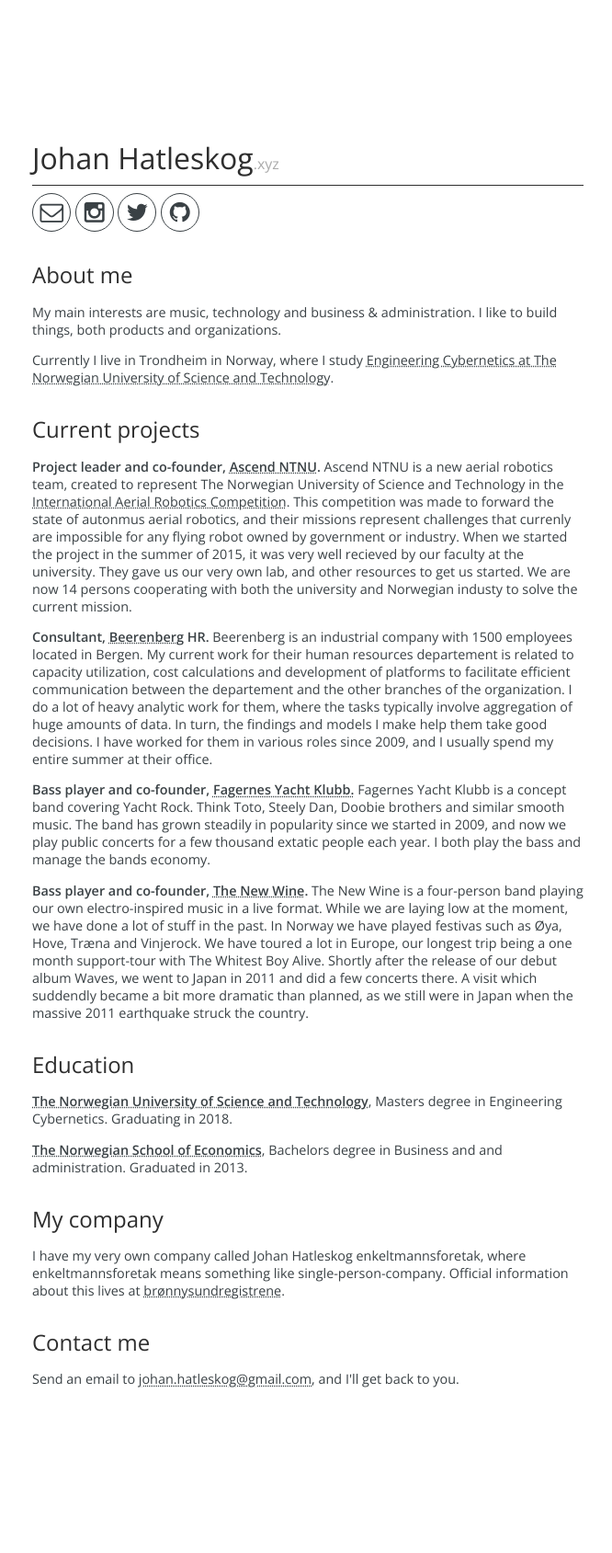
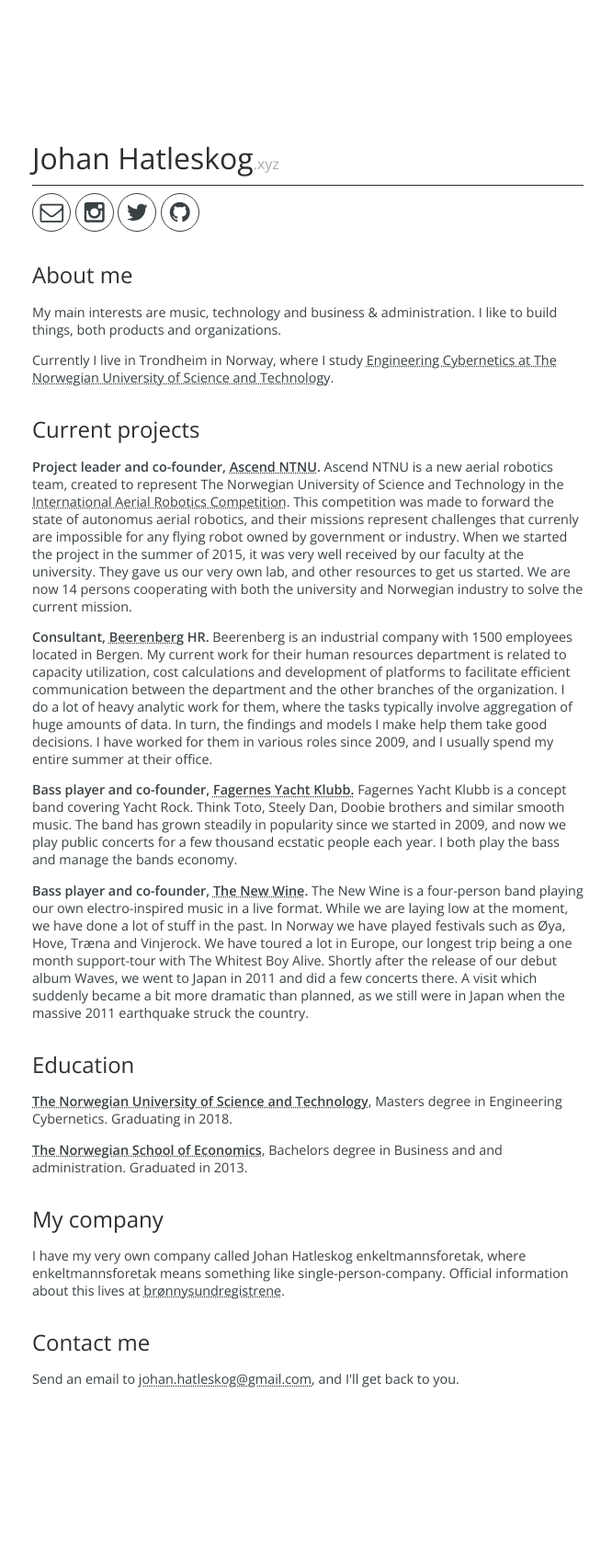
Before and after one commit to sunnivi/johhat.github.io, a Jekyll site: the page built from index.html, in a window 1280 px wide. Shown: the whole page at 92% size, without its empty margins (305-971 px from the left). Built offline with Jekyll 4.4.1, drawn with Linux system fonts in a browser that asks for light colours.

Commit message:
Fix typos

```diff
--- a/index.html
+++ b/index.html
@@ -45,19 +45,19 @@
   <section>
     <h2>Current projects</h2>
     <p>
-      <strong>Project leader and co-founder, <a href="ascendntnu.no">Ascend NTNU</a>.</strong> Ascend NTNU is a new aerial robotics team, created to represent The Norwegian University of Science and Technology in the <a href="http://www.aerialroboticscompetition.org/">International Aerial Robotics Competition</a>. This competition was made to forward the state of autonmus aerial robotics, and their missions represent challenges that currenly are impossible for any flying robot owned by government or industry. When we started the project in the summer of 2015, it was very well recieved by our faculty at the university. They gave us our very own lab, and other resources to get us started. We are now 14 persons cooperating with both the university and Norwegian industy to solve the current mission.
+      <strong>Project leader and co-founder, <a href="ascendntnu.no">Ascend NTNU</a>.</strong> Ascend NTNU is a new aerial robotics team, created to represent The Norwegian University of Science and Technology in the <a href="http://www.aerialroboticscompetition.org/">International Aerial Robotics Competition</a>. This competition was made to forward the state of autonomus aerial robotics, and their missions represent challenges that currenly are impossible for any flying robot owned by government or industry. When we started the project in the summer of 2015, it was very well received by our faculty at the university. They gave us our very own lab, and other resources to get us started. We are now 14 persons cooperating with both the university and Norwegian industry to solve the current mission.
     </p>
 
     <p>
-      <strong>Consultant, <a href="http://beerenberg.com">Beerenberg</a> HR.</strong> Beerenberg is an industrial company with 1500 employees located in Bergen. My current work for their human resources departement is related to capacity utilization, cost calculations and development of platforms to facilitate efficient communication between the departement and the other branches of the organization. I do a lot of heavy analytic work for them, where the tasks typically involve aggregation of huge amounts of data. In turn, the findings and models I make help them take good decisions. I have worked for them in various roles since 2009, and I usually spend my entire summer at their office.
+      <strong>Consultant, <a href="http://beerenberg.com">Beerenberg</a> HR.</strong> Beerenberg is an industrial company with 1500 employees located in Bergen. My current work for their human resources department is related to capacity utilization, cost calculations and development of platforms to facilitate efficient communication between the department and the other branches of the organization. I do a lot of heavy analytic work for them, where the tasks typically involve aggregation of huge amounts of data. In turn, the findings and models I make help them take good decisions. I have worked for them in various roles since 2009, and I usually spend my entire summer at their office.
     </p>
 
     <p>
-      <strong>Bass player and co-founder, <a href="http://yachtrock.no">Fagernes Yacht Klubb.</a></strong> Fagernes Yacht Klubb is a concept band covering Yacht Rock. Think Toto, Steely Dan, Doobie brothers and similar smooth music. The band has grown steadily in popularity since we started in 2009, and now we play public concerts for a few thousand extatic people each year. I both play the bass and manage the bands economy.
+      <strong>Bass player and co-founder, <a href="http://yachtrock.no">Fagernes Yacht Klubb.</a></strong> Fagernes Yacht Klubb is a concept band covering Yacht Rock. Think Toto, Steely Dan, Doobie brothers and similar smooth music. The band has grown steadily in popularity since we started in 2009, and now we play public concerts for a few thousand ecstatic people each year. I both play the bass and manage the bands economy.
     </p>
 
     <p>
-      <strong>Bass player and co-founder, <a href="http://thenewwinemusic.com">The New Wine</a>.</strong> The New Wine is a four-person band playing our own electro-inspired music in a live format. While we are laying low at the moment, we have done a lot of stuff in the past. In Norway we have played festivas such as Øya, Hove, Træna and Vinjerock. We have toured a lot in Europe, our longest trip being a one month support-tour with The Whitest Boy Alive. Shortly after the release of our debut album Waves, we went to Japan in 2011 and did a few concerts there. A visit which suddendly became a bit more dramatic than planned, as we still were in Japan when the massive 2011 earthquake struck the country.
+      <strong>Bass player and co-founder, <a href="http://thenewwinemusic.com">The New Wine</a>.</strong> The New Wine is a four-person band playing our own electro-inspired music in a live format. While we are laying low at the moment, we have done a lot of stuff in the past. In Norway we have played festivals such as Øya, Hove, Træna and Vinjerock. We have toured a lot in Europe, our longest trip being a one month support-tour with The Whitest Boy Alive. Shortly after the release of our debut album Waves, we went to Japan in 2011 and did a few concerts there. A visit which suddenly became a bit more dramatic than planned, as we still were in Japan when the massive 2011 earthquake struck the country.
     </p>
   </section>
 
```
